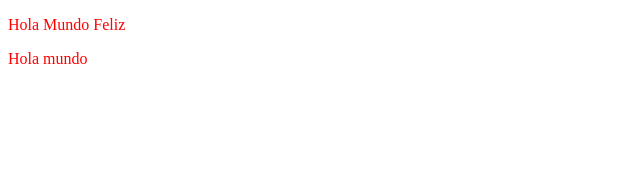
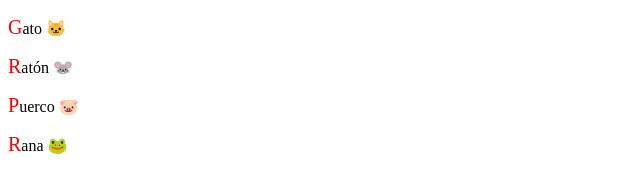
Before and after one commit to aeruizmx/curso-frontend-developer, a plain HTML site: page Clase 12/index.html in a window 1280 px wide. Shown: the whole page, without its empty margins (0-640 px from the left). Drawn offline with Linux system fonts and the light colour scheme.

Commit message:
Clase 13

```diff
--- a/Clase 12/index.html
+++ b/Clase 12/index.html
@@ -4,15 +4,30 @@
   <meta charset="UTF-8">
   <meta http-equiv="X-UA-Compatible" content="IE=edge">
   <meta name="viewport" content="width=device-width, initial-scale=1.0">
-  <title>Clase 12</title>
+  <title>Clase 13</title>
 </head>
 <style>
-  p{
+  /* p:first-child {
+    color: pink;
+  }
+  p:last-child{
     color: red;
+  }
+  p:nth-child(2n){
+    color: green;
+  }
+  p:nth-child(2n+1){
+    color: blue;
+  }*/
+  p::first-letter{
+    color: red;
+    font-size: 20px;
   }
 </style>
 <body>
-  <p>Hola Mundo Feliz</p>
-  <p>Hola mundo</p>
+  <p>Gato 🐱 </p>
+  <p>Ratón 🐭 </p>
+  <p>Puerco 🐷 </p>
+  <p>Rana 🐸 </p>
 </body>
 </html>
```
Also changed, not shown: Clase 13/index.html (added, +18 -0 lines).
